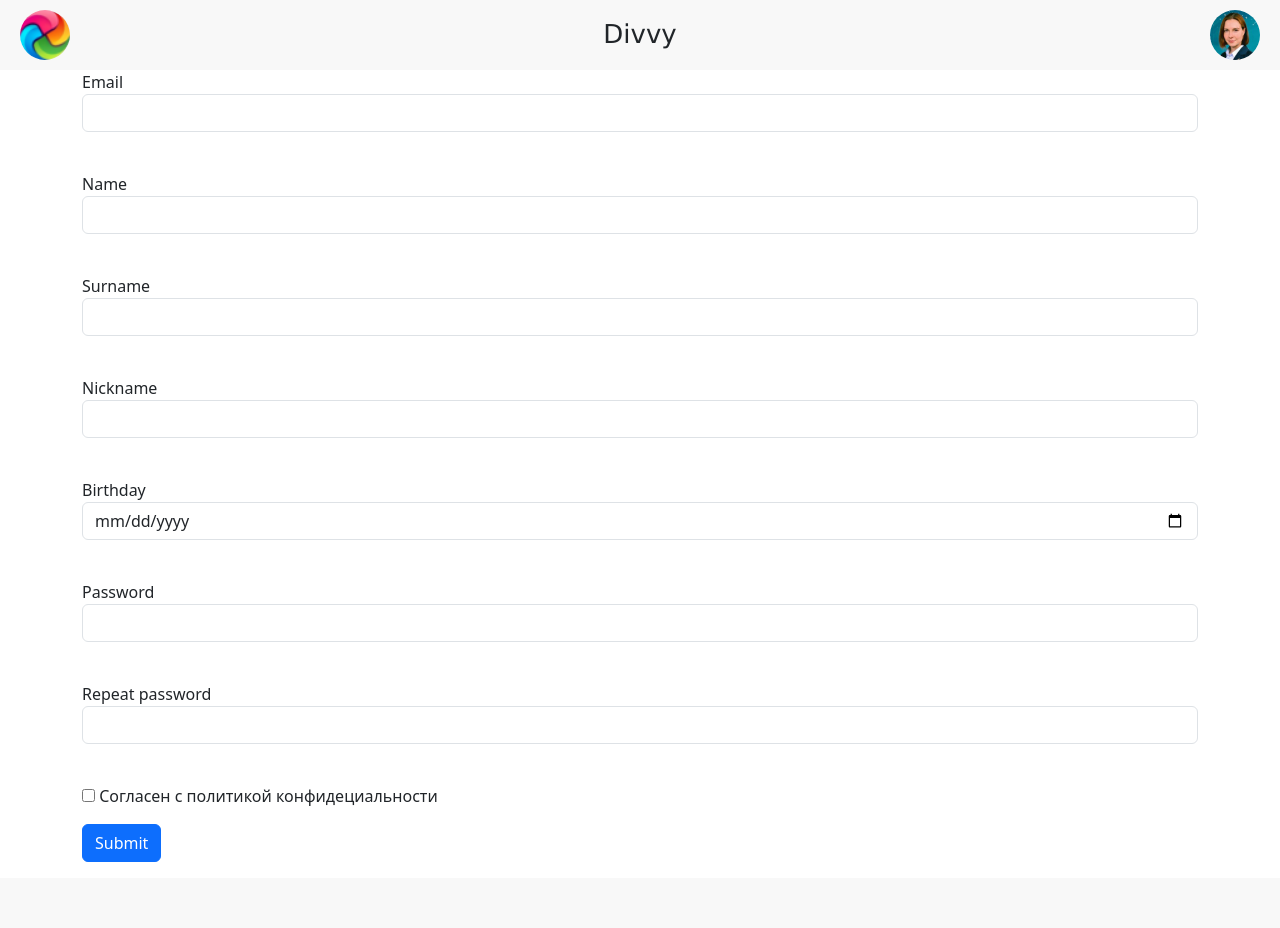
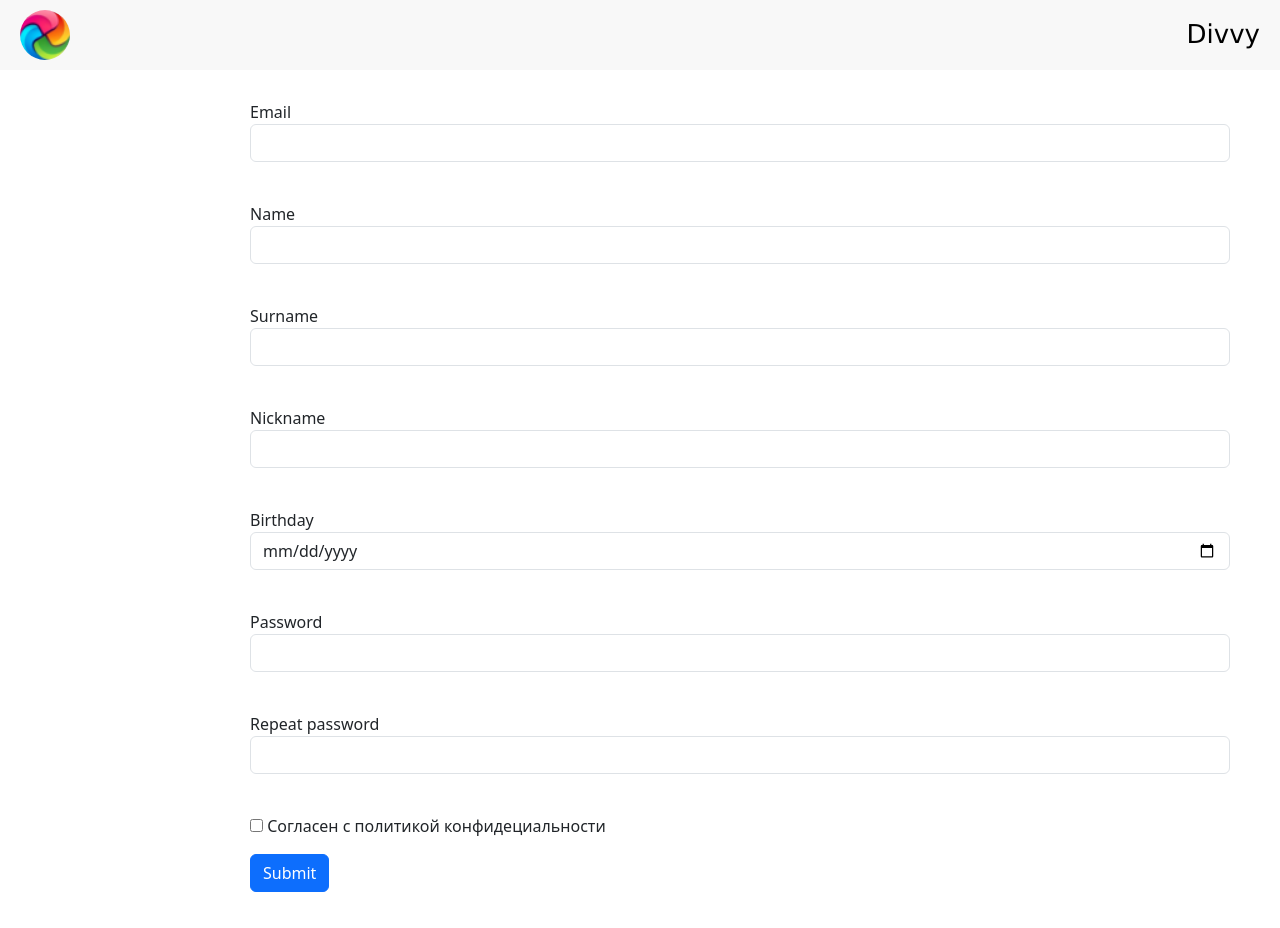
Before and after one commit to afobeus/Dristagram, a Flask app: page /register in a window 1280 px wide. Before the commit the page ends 862 px from the top, so only its background shows below. Run offline with Flask 3, Linux system fonts and the light colour scheme.

Commit message:
big design update

```diff
--- a/main.py
+++ b/main.py
@@ -89,7 +89,7 @@ def user_profile(nickname):
 
 @app.route('/test')
 def test():
-    return render_template("base.html")
+    return render_template("authorised_base.html")
 
 
 if __name__ == '__main__':
--- a/static/css/style.css
+++ b/static/css/style.css
@@ -1,3 +1,11 @@
+main {
+  margin-left: 230px;
+  margin-right: 30px;
+  margin-top: 10px;
+  padding: 20px;
+  background-color: #fff;
+}
+
 header {
   display: flex;
   align-items: center;
@@ -12,10 +20,58 @@ header {
   border-radius: 50%;
 }
 
-.company-name {
+.navbar {
+  position: fixed;
+  left: 0;
+  top: 0;
+  width: 150px;
+  height: 100vh;
+  background-color: #f8f8f8;
+  border-right: 1px solid #ccc;
+}
+
+.navbar-brand {
+  padding: 10px;
+  border-bottom: 1px solid #ccc;
+}
+
+.navbar-brand img {
+  height: 30px;
+  width: auto;
+  margin-right: 10px;
+}
+
+.brand-name {
   font-family: Verdana, serif;
   font-size: 26px;
+  color: black;
   margin: 0;
+}
+
+.brand-link {
+  text-decoration: none;
+}
+
+.nav-links {
+  list-style: none;
+  margin: 0;
+  padding: 20px 10px;
+}
+
+.nav-links li {
+  margin-bottom: 10px;
+}
+
+.nav-links a {
+  display: block;
+  padding: 5px 10px;
+  color: #333;
+  text-decoration: none;
+  font-size: 16px;
+}
+
+.nav-links a:hover {
+  background-color: #eee;
 }
 
 .profile-header {
--- a/templates/base.html
+++ b/templates/base.html
@@ -20,16 +20,17 @@
 <body>
 <header>
     <div class="logo">
-        <img src="/static/logo.png" alt="Логотип компании">
+        <a href="/feed">
+            <img src="/static/logo.png" alt="Логотип компании">
+        </a>
     </div>
-    <h1 class="company-name">Divvy</h1>
-    <div class="user-avatar">
-        <img src="/static/img/avatars/default_avatar.png" alt="Аватар пользователя">
-    </div>
+    <a href="/feed" class="brand-link"> <h1 class="brand-name">Divvy</h1> </a>
+    {% block user_avatar %} {% endblock %}
 </header>
+{% block navbar %} {% endblock %}
 <!-- Begin page content -->
-<main role="main" class="container">
-    {% block content %}{% endblock %}
+<main class="content">
+    {% block content %} {% endblock %}
 </main>
 </body>
 </html>
```
Also changed, not shown: templates/authorised_base.html (+35 -2 lines).
